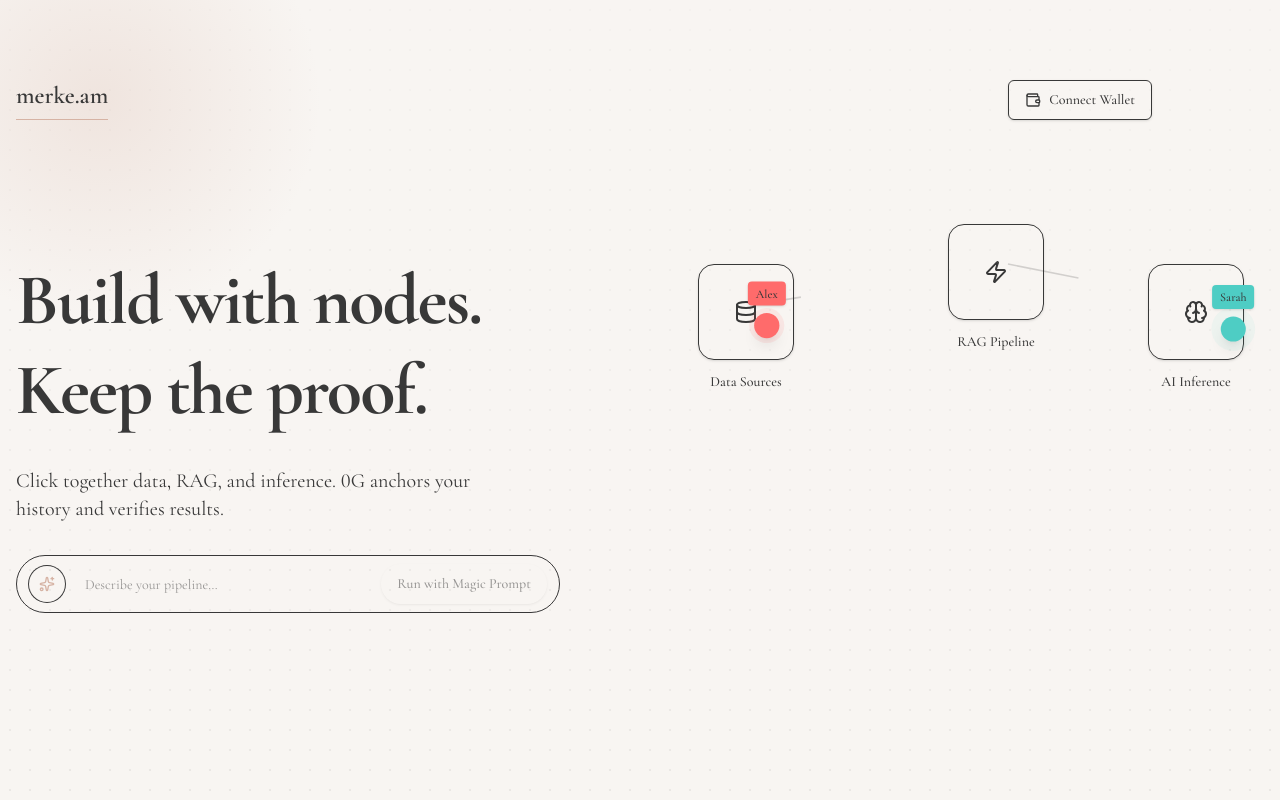
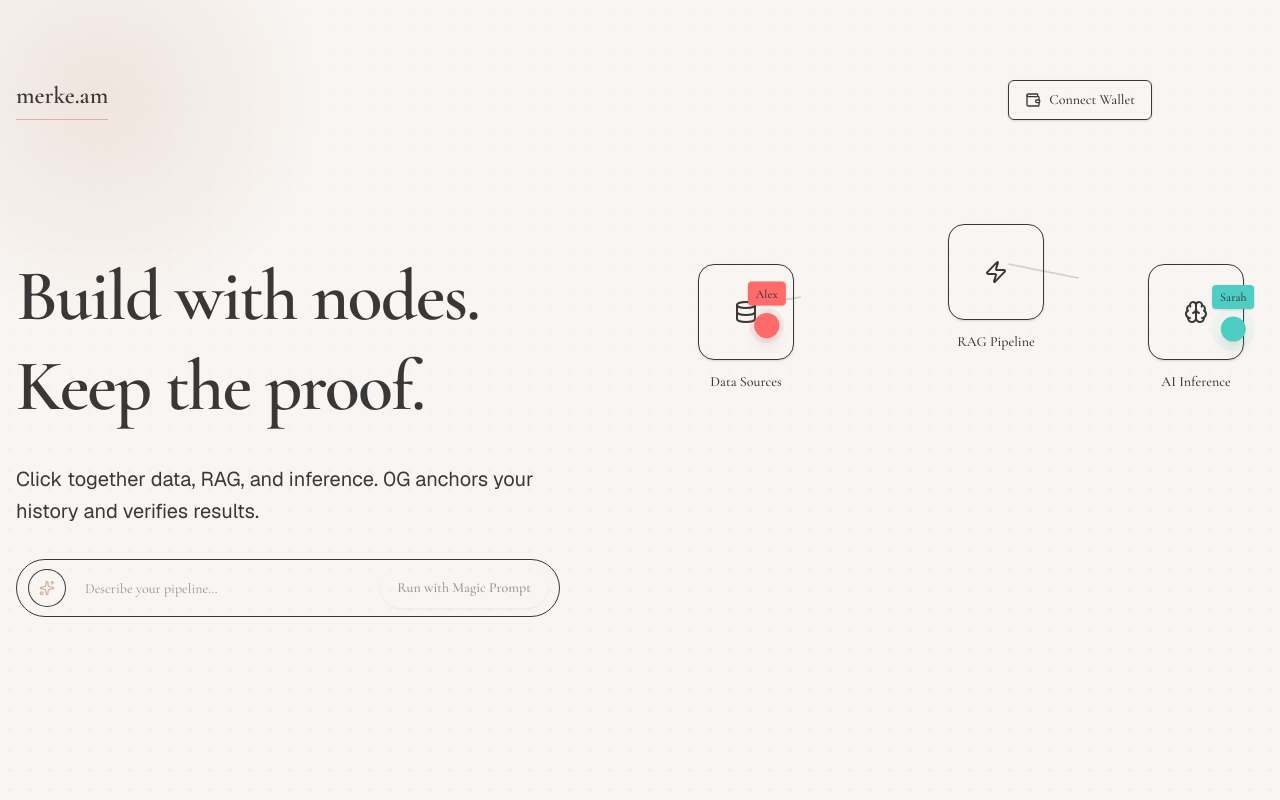
Before and after one commit to devdotbo/merke-am-landing, a Next.js app: page / in a window 1280 px wide. Built offline with nearby package versions, Linux system fonts and the light colour scheme.

Commit message:
Add brand font helpers in globals.css and update Hero component typography
- Introduced .font-brand-sans and .font-brand-serif classes in globals.css for consistent branding.
- Updated Hero component to use brand fonts for improved typography in headings and paragraphs.

```diff
--- a/app/globals.css
+++ b/app/globals.css
@@ -30,6 +30,10 @@ body {
   color: hsl(var(--foreground));
   font-family: var(--font-serif, ui-serif), ui-serif, Georgia, Cambria, "Times New Roman", Times, serif;
 }
+
+/* Brand font helpers */
+.font-brand-sans { font-family: var(--font-geist-sans, ui-sans-serif), ui-sans-serif, system-ui, -apple-system, "Segoe UI", Roboto, "Helvetica Neue", Arial, "Noto Sans", "Apple Color Emoji", "Segoe UI Emoji"; }
+.font-brand-serif { font-family: var(--font-serif, ui-serif), ui-serif, Georgia, Cambria, "Times New Roman", Times, serif; }
 
 /* Brand underline: single thin rule in light gray */
 .brand-underline { position: relative; padding-bottom: 8px; }
--- a/components/hero.tsx
+++ b/components/hero.tsx
@@ -164,7 +164,7 @@ export const Hero: React.FC<HeroComponentProps> = ({
         <div className="grid lg:grid-cols-2 gap-12 items-center">
           <div className="space-y-8">
             <motion.h1
-              className="text-5xl lg:text-7xl font-bold leading-tight tracking-tight text-foreground"
+              className="text-5xl lg:text-7xl font-semibold leading-tight tracking-tight text-foreground font-brand-serif"
               initial={{ opacity: 0, y: 20 }}
               animate={{ opacity: 1, y: 0 }}
               transition={{ duration: 1.0, ease: "easeOut" }}
@@ -173,7 +173,7 @@ export const Hero: React.FC<HeroComponentProps> = ({
             </motion.h1>
 
             <motion.p
-              className="text-xl text-muted-foreground max-w-lg lining-nums"
+              className="text-lg md:text-xl text-foreground/90 max-w-2xl leading-7 md:leading-8 tracking-normal font-brand-sans lining-nums"
               initial={{ opacity: 0, y: 20 }}
               animate={{ opacity: 1, y: 0 }}
               transition={{ duration: 1.0, delay: 0.2, ease: "easeOut" }}
```
